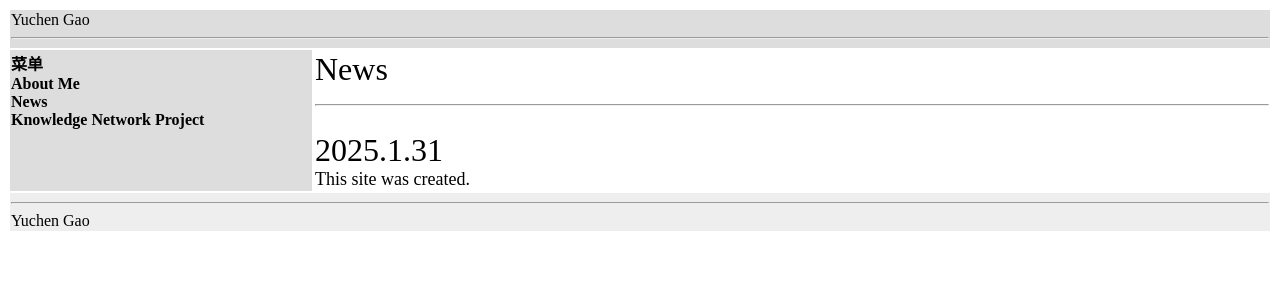
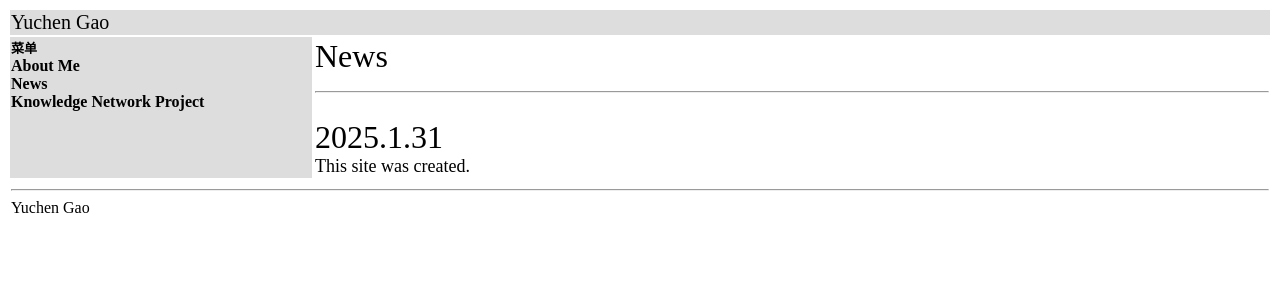
Before and after one commit to GYC1999/GYC1999.github.io, a Jekyll site: the page built from index.html, in a window 1280 px wide. Shown: the top 300 px of the page. Built offline with Jekyll 4.4.1, drawn with Linux system fonts in a browser that asks for light colours.

Commit message:
Update default.html

```diff
--- a/_layouts/default.html
+++ b/_layouts/default.html
@@ -11,13 +11,13 @@
       <table border="0" width="100%">
         <tr>
           <td colspan="2" style="background-color:#DDDDDD">
-          <a href="index.html" style="font-size:3">Yuchen Gao</a>
-          <hr>
+          <a href="index.html" style="font-size:20px">Yuchen Gao</a>
+
           </td>
         </tr>
         <tr>
         <td valign=top style="background-color:#DDDDDD;width:300px;">
-          <b>菜单<b><br>
+          <b><font size="2">菜单</font><b><br>
           <a href="About_me.html">About Me</a><br>
           <a href="About_me.html">News</a><br>
           <a href="About_me.html">Knowledge Network Project</a><br>
@@ -27,7 +27,7 @@
         </td>
         </tr>
         <tr>
-          <td colspan="2" style="background-color:#EEEEEE">
+          <td colspan="2" style="background-color:#FFFFFF">
           <hr>
           <a href="index.html">Yuchen Gao</a>
           </td>
```
